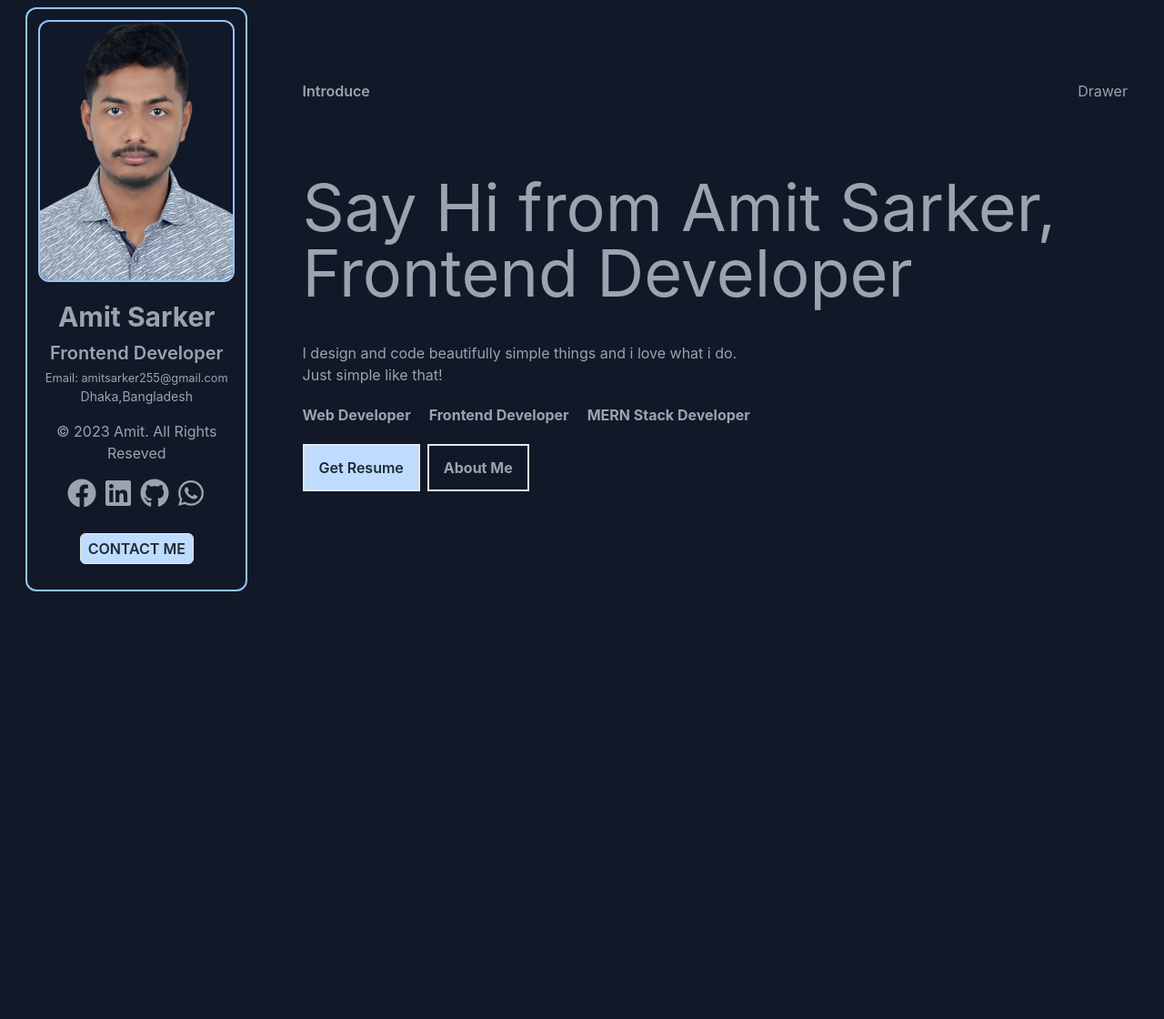
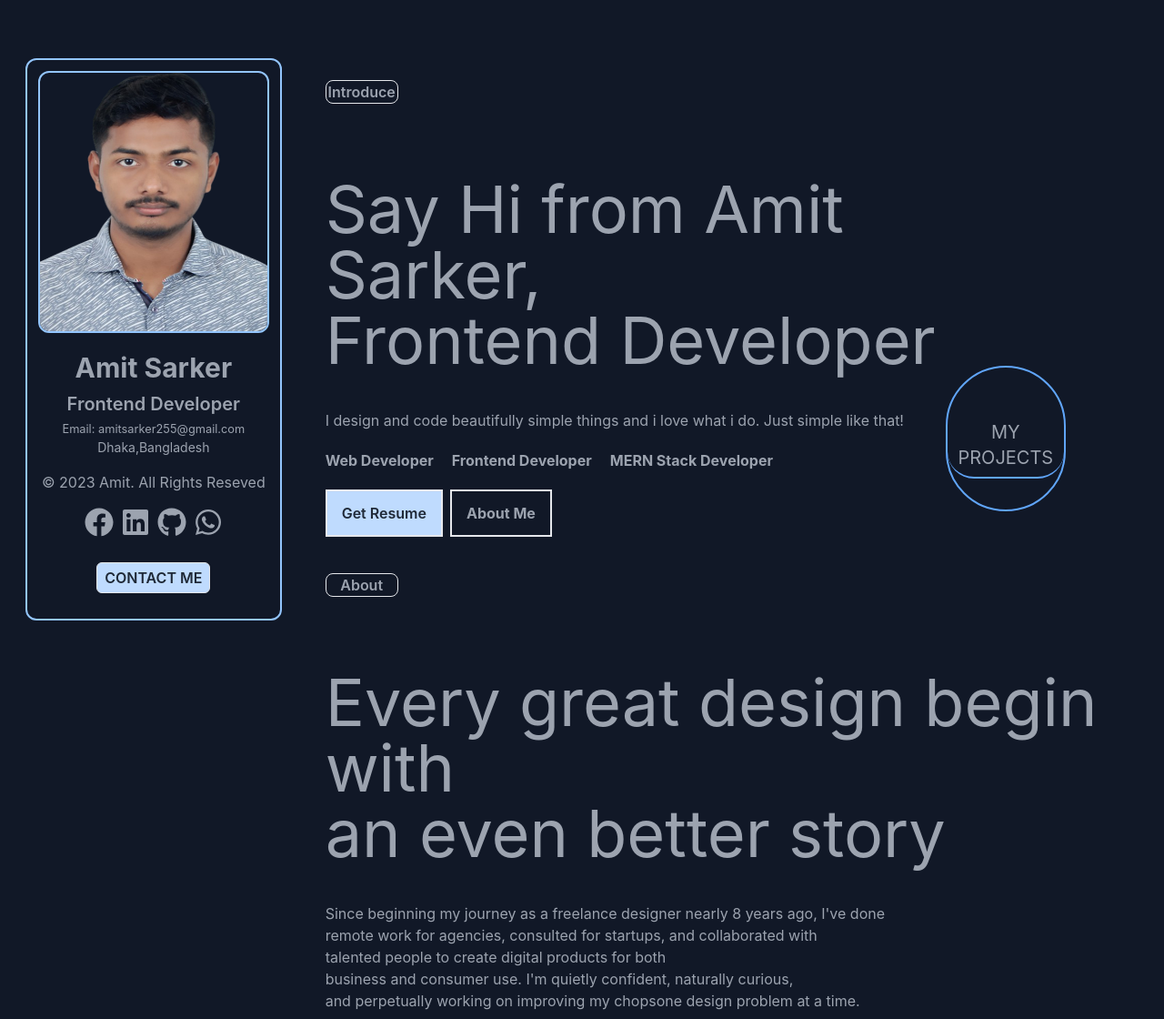
Before and after one commit to amit-sarker-00/portfolio-two-client-code, a React (Create React App) app: page / in a window 1280 px wide. Shown: the whole page at 91% size. Before the commit the page ends 800 px from the top, so only its background shows below. Built offline with nearby package versions, Linux system fonts and the light colour scheme.

Commit message:
about section added

```diff
--- /dev/null
+++ b/src/components/About/About.js
@@ -0,0 +1,32 @@
+import React from "react";
+
+const About = () => {
+  return (
+    <div className="mt-10">
+      <h1 className="border w-20 font-semibold text-center rounded-lg">
+        About
+      </h1>
+      <div className="md:mt-10 lg:mt-20">
+        <h1 className="text-3xl md:text-5xl xl:text-7xl mt-10 lg:mt-20">
+          Every great design begin with
+          <br />
+          an even better story
+        </h1>
+        <p className="mt-10">
+          Since beginning my journey as a freelance designer nearly 8 years ago,
+          I've done
+          <br /> remote work for agencies, consulted for startups, and
+          collaborated with
+          <br /> talented people to create digital products for both
+          <br />
+          business and consumer use. I'm quietly confident, naturally curious,
+          <br />
+          and perpetually working on improving my chopsone design problem at a
+          time.
+        </p>
+      </div>
+    </div>
+  );
+};
+
+export default About;
--- a/src/components/Drawer/Drawer.js
+++ /dev/null
@@ -1,11 +0,0 @@
-import React from "react";
-
-const Drawer = () => {
-  return (
-    <div className=" rounded-md ">
-      <h1>Drawer</h1>
-    </div>
-  );
-};
-
-export default Drawer;
--- a/src/components/Home/Home.js
+++ b/src/components/Home/Home.js
@@ -5,17 +5,18 @@ import { FaGithub } from "react-icons/fa";
 import { FaWhatsapp } from "react-icons/fa";
 import { Link } from "react-router-dom";
 import amit from "../../assets/myself-removebg-preview.png";
-import Drawer from "../Drawer/Drawer";
+import About from "../About/About";
 import Introduction from "../Introduction/Introduction";
+import ProjectShow from "../ProjectShow/ProjectShow";
 
 const Home = () => {
   return (
     <div className="sm:flex sm:gap-5 md:gap-8 lg:gap-12 mx-5">
-      <div className="sm:sticky rounded-xl border-2 border-blue-300 top-0 sm:top-10 w-full sm:w-64 md:w-72 lg:w-80 h-full ">
+      <div className="sm:sticky rounded-xl border-2 border-blue-300 top-2 sm:top-8 md:top-16 w-full sm:w-64 md:w-80 lg:w-96 h-full ">
         <div className=" p-3  ">
           <div className="">
             <img
-              className="border-2 mb-5 h-72 w-full border-blue-300  rounded-xl"
+              className="border-2 mb-5 w-64 h-72 mx-auto border-blue-300  rounded-xl"
               src={amit}
               alt=""
             />
@@ -65,17 +66,20 @@ const Home = () => {
           </div>
         </div>
       </div>
-      <div className=" mt-20 w-full flex justify-around">
+      <div className=" mt-10 lg:mt-20 w-full  ">
         <div>
           <div>
-            <h1 className="font-semibold ">Introduce</h1>
+            <h1 className="font-semibold w-20 border text-center rounded-lg">
+              Introduce
+            </h1>
             <div>
-              <Introduction></Introduction>
+              <div className="md:flex justify-between">
+                <Introduction></Introduction>
+                <ProjectShow></ProjectShow>
+              </div>
+              <About></About>
             </div>
           </div>
-        </div>
-        <div>
-          <Drawer></Drawer>
         </div>
       </div>
     </div>
--- a/src/components/Introduction/Introduction.js
+++ b/src/components/Introduction/Introduction.js
@@ -3,13 +3,14 @@ import React from "react";
 const Introduction = () => {
   return (
     <div className="">
-      <h1 className="text-7xl mt-20">
+      <h1 className="text-3xl md:text-5xl xl:text-7xl mt-10 lg:mt-20">
         Say Hi from Amit Sarker,
-        <br /> Frontend Developer
+        <br className="sm:block hidden" /> Frontend Developer
       </h1>
       <p className="mt-10">
-        I design and code beautifully simple things and i love what i do.
-        <br /> Just simple like that!
+        I design and code beautifully simple things{" "}
+        <br className="lg:hidden block " /> and i love what i do.
+        <br className="lg:hidden" /> Just simple like that!
       </p>
       <ul className="sm:flex mt-5  gap-5 font-bold ">
         <li className="list-none ">Web Developer</li>
--- /dev/null
+++ b/src/components/ProjectShow/ProjectShow.js
@@ -0,0 +1,15 @@
+import React from "react";
+
+const ProjectShow = () => {
+  return (
+    <div className=" w-40 h-40 border-2 border-blue-400 rounded-full  md:mt-52 lg:mt-72 lg:mr-10  xl:mr-20 mt-10">
+      <div className="border-b-2 text-center rounded-full border-blue-400 ">
+        <div className="mt-16 text-xl animate-bounce">
+          <h1>MY PROJECTS</h1>
+        </div>
+      </div>
+    </div>
+  );
+};
+
+export default ProjectShow;
--- /dev/null
+++ b/src/components/Services/Service.js
@@ -0,0 +1,11 @@
+import React from "react";
+
+const Service = () => {
+  return (
+    <div>
+      <h1>Services</h1>
+    </div>
+  );
+};
+
+export default Service;
```
